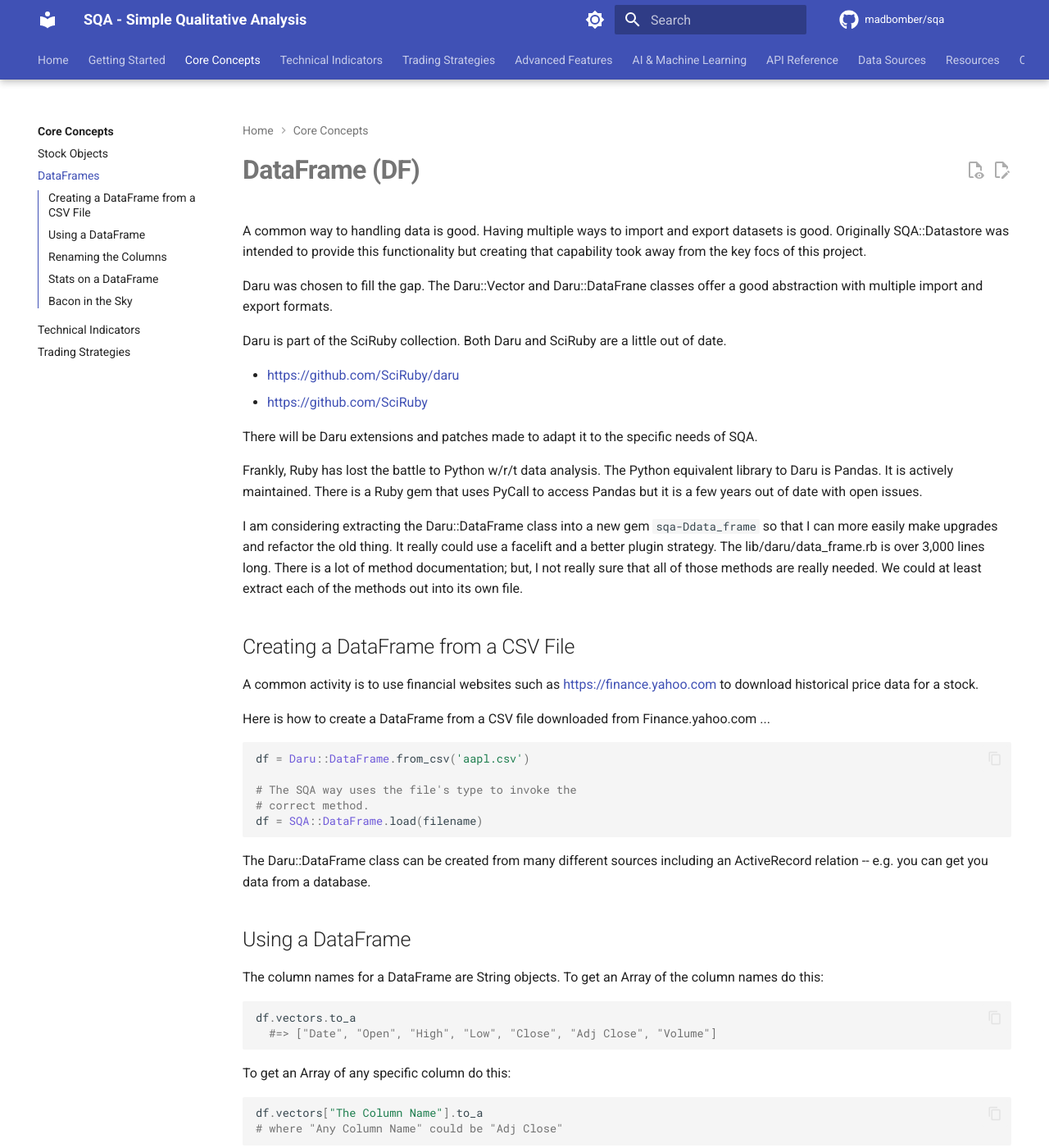
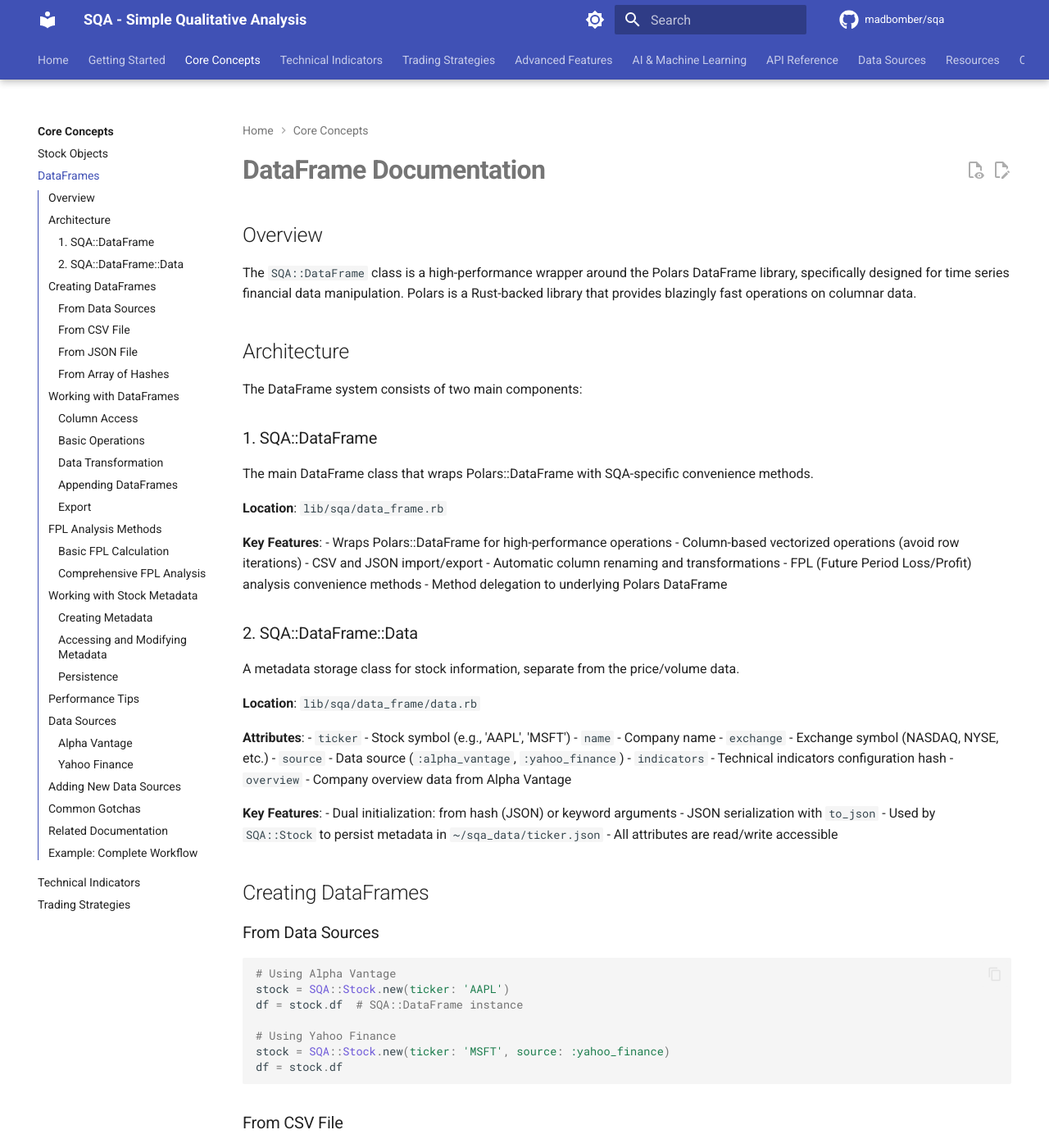
Before and after one commit to MadBomber/sqa, an MkDocs documentation site: the page built from docs/data_frame.md, in a window 1280 px wide and 1400 px high. Shown: the whole window at 82% size. Built offline with MkDocs 1.6.1 and Material for MkDocs 9.7.7, drawn with Linux system fonts in a browser that asks for light colours; comment, search, counter and statistics services are not loaded; the version menu is left out; some of the changed text lies outside the part shown.

Commit message:
docs: update documentation for DataFrame::Data class
Updated documentation to reflect the new SQA::DataFrame::Data class:

1. CHANGELOG.md:
   - Added entry for DataFrame::Data fix in [Unreleased] section
   - Documents the missing class and its purpose

2. CLAUDE.md:
   - Added DataFrame::Data to Core Module Structure
   - New section "Working with Stock Metadata (DataFrame::Data)"
   - Added data.rb to File Structure listing
   - Documented dual initialization patterns and usage

3. docs/data_frame.md:
   - Complete rewrite of DataFrame documentation
   - Removed outdated Daru references
   - Added comprehensive DataFrame::Data documentation
   - Documented dual-component architecture
   - Added examples for metadata creation, persistence
   - Performance tips and common gotchas
   - Complete workflow example

The documentation now accurately reflects:
- How Stock uses Data class for metadata persistence
- Dual initialization pattern (hash vs keyword args)
- JSON serialization for ~/sqa_data/ticker.json files
- Clear separation: DataFrame for price/volume, Data for metadata

````diff
--- a/docs/data_frame.md
+++ b/docs/data_frame.md
@@ -1,163 +1,384 @@
-# DataFrame (DF)
+# DataFrame Documentation
 
-A common way to handling data is good.  Having multiple ways to import and export datasets is good.  Originally SQA::Datastore was intended to provide this functionality but creating that capability took away from the key focs of this project.
+## Overview
 
-Daru was chosen to fill the gap.  The Daru::Vector and Daru::DataFrane classes offer a good abstraction with multiple import and export formats.
+The `SQA::DataFrame` class is a high-performance wrapper around the Polars DataFrame library, specifically designed for time series financial data manipulation. Polars is a Rust-backed library that provides blazingly fast operations on columnar data.
 
-Daru is part of the SciRuby collection.  Both Daru and SciRuby are a little out of date.
+## Architecture
 
-* https://github.com/SciRuby/daru
-* https://github.com/SciRuby
+The DataFrame system consists of two main components:
 
-There will be Daru extensions and patches made to adapt it to the specific needs of SQA.
+### 1. SQA::DataFrame
 
-Frankly, Ruby has lost the battle to Python w/r/t data analysis.  The Python equivalent library to Daru is Pandas.  It is actively maintained.  There is a Ruby gem that uses PyCall to access Pandas but it is a few years out of date with open issues.
+The main DataFrame class that wraps Polars::DataFrame with SQA-specific convenience methods.
 
-I am considering extracting the Daru::DataFrame class into a new gem `sqa-Ddata_frame` so that I can more easily make upgrades and refactor the old thing.  It really could use a facelift and a better plugin strategy.  The lib/daru/data_frame.rb is over 3,000 lines long.  There is a lot of method documentation; but, I not really sure that all of those methods are really needed.  We could at least extract each of the methods out into its own file.
+**Location**: `lib/sqa/data_frame.rb`
 
-## Creating a DataFrame from a CSV File
+**Key Features**:
+- Wraps Polars::DataFrame for high-performance operations
+- Column-based vectorized operations (avoid row iterations)
+- CSV and JSON import/export
+- Automatic column renaming and transformations
+- FPL (Future Period Loss/Profit) analysis convenience methods
+- Method delegation to underlying Polars DataFrame
 
-A common activity is to use financial websites such as https://finance.yahoo.com to download historical price data for a stock.
+### 2. SQA::DataFrame::Data
 
-Here is how to create a DataFrame from a CSV file downloaded from Finance.yahoo.com ...
+A metadata storage class for stock information, separate from the price/volume data.
+
+**Location**: `lib/sqa/data_frame/data.rb`
+
+**Attributes**:
+- `ticker` - Stock symbol (e.g., 'AAPL', 'MSFT')
+- `name` - Company name
+- `exchange` - Exchange symbol (NASDAQ, NYSE, etc.)
+- `source` - Data source (`:alpha_vantage`, `:yahoo_finance`)
+- `indicators` - Technical indicators configuration hash
+- `overview` - Company overview data from Alpha Vantage
+
+**Key Features**:
+- Dual initialization: from hash (JSON) or keyword arguments
+- JSON serialization with `to_json`
+- Used by `SQA::Stock` to persist metadata in `~/sqa_data/ticker.json`
+- All attributes are read/write accessible
+
+## Creating DataFrames
+
+### From Data Sources
 
 ```ruby
-df = Daru::DataFrame.from_csv('aapl.csv')
+# Using Alpha Vantage
+stock = SQA::Stock.new(ticker: 'AAPL')
+df = stock.df  # SQA::DataFrame instance
 
-# The SQA way uses the file's type to invoke the
-# correct method.
-df = SQA::DataFrame.load(filename)
+# Using Yahoo Finance
+stock = SQA::Stock.new(ticker: 'MSFT', source: :yahoo_finance)
+df = stock.df
 ```
 
-The Daru::DataFrame class can be created from many different sources including an ActiveRecord relation -- e.g. you can get you data from a database.
-
-## Using a DataFrame
-
-The column names for a DataFrame are String objects.  To get an Array of the column names do this:
+### From CSV File
 
 ```ruby
-df.vectors.to_a
-  #=> ["Date", "Open", "High", "Low", "Close", "Adj Close", "Volume"]
+# Load CSV file (Polars-compatible)
+df = SQA::DataFrame.from_csv_file('path/to/stock_data.csv')
+
+# The underlying Polars DataFrame is accessible via .data
+polars_df = df.data
 ```
 
-To get an Array of any specific column do this:
+### From JSON File
 
 ```ruby
-df.vectors["The Column Name"].to_a
-# where "Any Column Name" could be "Adj Close"
-
+# Load JSON array of hashes
+df = SQA::DataFrame.from_json_file('path/to/stock_data.json')
 ```
 
-You can of course use the `last()` method to constrain your Array to only those entries that make sense during your analysis.  Daru::DataFrame supposts both the `first` and `last` methods as well.  You can use them to avoid using any more memory in your Array than is needed.
+### From Array of Hashes
 
 ```ruby
-df.vectors["The Column Name"].last(14).to_a
-  # This limits the size of the Array to just the last 14 entries in the DataFrame
+data = [
+  { date: '2024-01-01', close: 150.0, volume: 1_000_000 },
+  { date: '2024-01-02', close: 152.0, volume: 1_200_000 }
+]
+
+df = SQA::DataFrame.from_aofh(data)
 ```
 
-## Renaming the Columns
+## Working with DataFrames
 
-You can rename the columns to be symbols.  Doing this allows you to use the column names as methods for accessing them in the DataFrame.
+### Column Access
 
 ```ruby
-old_names = df.vectors.to_a
-  #=> ["Date", "Open", "High", "Low", "Close", "Adj Close", "Volume"]
+# Get column names
+df.columns
+# => ["timestamp", "open", "high", "low", "close", "adj_close_price", "volume"]
 
-new_names = {} # Hash where key is old name, value is new name
-  #=> {}
+# Access a column (returns Polars::Series)
+close_prices = df["close"]
 
-df.vectors.each_entry {|old_name| new_names[old_name] = old_name.downcase.gsub(' ','_').to_sym}
-
-new_names
-  #=>
-{"Date"=>:date,
- "Open"=>:open,
- "High"=>:high,
- "Low"=>:low,
- "Close"=>:close,
- "Adj Close"=>:adj_close,
- "Volume"=>:volume}
-
-
-df.rename_vectors(new_names)
-  #=> #<Daru::Index(7): {date, open, high, low, close, adj_close, volume}>
-
-df.vectors
-  #=> #<Daru::Index(7): {date, open, high, low, close, adj_close, volume}>
-
-# Now you can use the symbolized column name as a method to select that column
-df.volume.last(14).volume
-  #=>
-#<Daru::Vector(14)>
-              volume
-     10741  45377800
-     10742  37283200
-     10743  47471900
-     10744  47460200
-     10745  48291400
-     10746  38824100
-     10747  35175100
-     10748  50389300
-     10749  61235200
-     10750 115799700
-     10751  97576100
-     10752  67823000
-     10753  60378500
-     10754  54628800
+# Convert to Ruby array
+prices_array = df["adj_close_price"].to_a
 ```
 
-
-
-
-
-## Stats on a DataFrame
-
-Daru provides some basic tools for the analysis of data stored in a DataFrame.  There are too many to cover at this time.  Here is a simple example:
+### Basic Operations
 
 ```ruby
-df.last(14)['Adj Close'].minmax
-  #=> [177.970001, 196.449997]
+# Get dimensions
+df.size      # Number of rows (also: df.nrows, df.length)
+df.ncols     # Number of columns
 
-# You cab cgabge the order of operations ...
-df['Adj Close'].last(14).minmax
-  #=> [177.970001, 196.449997]
+# Get first/last rows
+df.head(10)  # First 10 rows
+df.tail(10)  # Last 10 rows
 
-# Get a summary report ...
-puts df['Adj Close'].last(14).minmax
+# Column statistics (via Polars)
+df.data["close"].mean
+df.data["volume"].sum
+df.data["close"].min
+df.data["close"].max
 ```
-<pre>
-= Adj Close
-  n :14
-  non-missing:14
-  median: 192.66500100000002
-  mean: 188.7521
-  std.dev.: 7.4488
-  std.err.: 1.9908
-  skew: -0.4783
-  kurtosis: -1.7267
-</pre>
 
-## Bacon in the Sky
+### Data Transformation
 
 ```ruby
-puts df.ai("when is the best time to buy a stock?")
+# Rename columns
+mapping = { 'Close' => :close, 'Volume' => :volume }
+df.rename_columns!(mapping)
+
+# Apply transformers
+transformers = {
+  date: ->(val) { Date.parse(val) },
+  volume: ->(val) { val.to_i }
+}
+df.apply_transformers!(transformers)
 ```
-The best time to buy a stock is subjective and can vary depending on individual goals, investment strategies, and risk tolerance. However, there are a few general principles to consider:
 
-1. Valuation: Look for stocks trading at a reasonable or discounted price compared to their intrinsic value. Conduct fundamental analysis to assess a company's financial health, growth prospects, and competitive advantage.
-
-2. Market Timing: Trying to time the market perfectly can be challenging and is often unpredictable. Instead, focus on buying stocks for the long term, considering the company's potential to grow over time.
-
-3. Diversification: Avoid investing all your funds in a single stock or industry. Diversifying your portfolio across various sectors can help reduce risk and capture different opportunities.
-
-4. Patient approach: Practice patience and avoid making impulsive decisions. Regularly monitor the stock's performance, industry trends, and market conditions to make informed choices.
-
-5. Considerations: Take into account any upcoming events that may impact a stock's price, such as earnings announcements, mergers and acquisitions, regulatory changes, or macroeconomic factors.
-
-It's important to note that investing in stocks carries inherent risks, and seeking guidance from financial professionals or conducting thorough research is recommended.  Don't ever listen to what an AI has to say about the subject.  We are all biased, error prone, and predictability uninformed on the subject.
-
+### Appending DataFrames
 
 ```ruby
-puts df.ai("Yes; but, should I buy this stock now?")
+# Combine two DataFrames
+df1.append!(df2)  # Modifies df1 in place
+df1.concat!(df2)  # Alias for append!
 ```
-Consulting the magic eight ball cluster.... The future looks cloudy.  You should have bought it 14 days ago when I told you it was on its way up!  Do you ever listen to me?  No!  I slave over these numbers night and day.  I consult the best magic eight ball sources available.  What do I get for my efforts?  Nothing!
+
+### Export
+
+```ruby
+# To CSV
+df.to_csv('output.csv')
+df.write_csv('output.csv')  # Alias
+
+# To Hash
+hash = df.to_h
+# => { close: [150.0, 152.0, ...], volume: [1_000_000, 1_200_000, ...] }
+```
+
+## FPL Analysis Methods
+
+The DataFrame includes convenience methods for Future Period Loss/Profit analysis:
+
+### Basic FPL Calculation
+
+```ruby
+# Calculate min/max future deltas for each point
+fpl_data = df.fpl(column: "adj_close_price", fpop: 10)
+# => [[min_delta, max_delta], [min_delta, max_delta], ...]
+```
+
+### Comprehensive FPL Analysis
+
+```ruby
+# Get detailed analysis with risk metrics
+analysis = df.fpl_analysis(column: "adj_close_price", fpop: 10)
+# => [
+#   {
+#     min_delta: -2.5,
+#     max_delta: 5.3,
+#     magnitude: 3.9,
+#     risk: 7.8,
+#     direction: :UP
+#   },
+#   ...
+# ]
+```
+
+See [FPL Analysis Documentation](advanced/fpop.md) for more details.
+
+## Working with Stock Metadata
+
+### Creating Metadata
+
+```ruby
+# From keyword arguments
+data = SQA::DataFrame::Data.new(
+  ticker: 'AAPL',
+  source: :alpha_vantage,
+  indicators: { rsi: 14, sma: [20, 50] }
+)
+
+# From hash (JSON deserialization)
+json_data = JSON.parse(File.read('aapl.json'))
+data = SQA::DataFrame::Data.new(json_data)
+```
+
+### Accessing and Modifying Metadata
+
+```ruby
+# Read attributes
+data.ticker        # => 'AAPL'
+data.source        # => :alpha_vantage
+data.indicators    # => { rsi: 14, sma: [20, 50] }
+
+# Write attributes
+data.name = 'Apple Inc.'
+data.exchange = 'NASDAQ'
+data.overview = {
+  'company' => 'Apple Inc.',
+  'sector' => 'Technology',
+  'market_cap' => 2_800_000_000_000
+}
+```
+
+### Persistence
+
+```ruby
+# Serialize to JSON
+json_string = data.to_json
+
+# Save to file (typically done by SQA::Stock)
+File.write('aapl.json', data.to_json)
+
+# Load from file
+json_data = JSON.parse(File.read('aapl.json'))
+data = SQA::DataFrame::Data.new(json_data)
+```
+
+## Performance Tips
+
+1. **Use Column Operations**: Always prefer Polars column operations over Ruby loops
+   ```ruby
+   # GOOD: Vectorized operation
+   df.data["close"].mean
+
+   # BAD: Ruby loop
+   df["close"].to_a.sum / df.size.to_f
+   ```
+
+2. **Access Underlying Polars**: Use `df.data` for direct Polars operations
+   ```ruby
+   # Direct Polars access
+   filtered = df.data.filter(df.data["volume"] > 1_000_000)
+   ```
+
+3. **Avoid Unnecessary Array Conversions**: Only convert to arrays when needed
+   ```ruby
+   # Only convert when passing to external functions
+   prices = df["adj_close_price"].to_a
+   rsi = SQAI.rsi(prices, period: 14)
+   ```
+
+4. **Batch Operations**: Combine operations when possible
+   ```ruby
+   # Instead of multiple separate operations
+   df.apply_transformers!(transformers)
+   df.rename_columns!(mapping)
+   ```
+
+## Data Sources
+
+### Alpha Vantage
+
+**Location**: `lib/sqa/data_frame/alpha_vantage.rb`
+
+```ruby
+SQA::DataFrame::AlphaVantage.recent('AAPL', full: true)
+```
+
+**Requirements**:
+- Environment variable: `AV_API_KEY` or `ALPHAVANTAGE_API_KEY`
+- Rate limiting: 5 calls/minute (free tier)
+
+### Yahoo Finance
+
+**Location**: `lib/sqa/data_frame/yahoo_finance.rb`
+
+```ruby
+SQA::DataFrame::YahooFinance.recent('AAPL', full: true)
+```
+
+**Features**:
+- No API key required
+- Web scraping based (less reliable)
+- Good for testing and fallback
+
+## Adding New Data Sources
+
+To add a new data source adapter:
+
+1. Create `lib/sqa/data_frame/my_source.rb`
+2. Define class `SQA::DataFrame::MySource`
+3. Implement `self.recent(ticker, **options)` method
+4. Return data in Polars-compatible format
+5. Add column mapping if needed
+
+**Example**:
+
+```ruby
+class SQA::DataFrame::MySource
+  TRANSFORMERS = {
+    timestamp: ->(val) { Date.parse(val) },
+    volume: ->(val) { val.to_i }
+  }
+
+  def self.recent(ticker, **options)
+    # Fetch data from your source
+    raw_data = fetch_from_api(ticker)
+
+    # Convert to Polars-compatible format
+    SQA::DataFrame.new(raw_data, transformers: TRANSFORMERS)
+  end
+end
+```
+
+## Common Gotchas
+
+1. **DataFrame vs Polars**:
+   - `df` is `SQA::DataFrame`
+   - `df.data` is `Polars::DataFrame`
+
+2. **Column Names**:
+   - Column names are strings, not symbols
+   - Use `df["close"]` not `df[:close]`
+
+3. **Method Delegation**:
+   - Unknown methods are delegated to Polars::DataFrame
+   - Check Polars docs for advanced operations
+
+4. **Indicators Need Arrays**:
+   - Extract data with `.to_a` before passing to SQAI/TAI functions
+   - Example: `prices = df["close"].to_a`
+
+## Related Documentation
+
+- [FPL Analysis](advanced/fpop.md) - Future Period Loss/Profit utilities
+- [Stock Class](api/stock.md) - Using DataFrames with Stock objects
+- [Indicators](indicators/index.md) - Technical indicator integration
+- [Polars Documentation](https://pola-rs.github.io/polars-book/) - Underlying library
+
+## Example: Complete Workflow
+
+```ruby
+require 'sqa'
+
+SQA.init
+
+# Load stock data
+stock = SQA::Stock.new(ticker: 'AAPL')
+
+# Access DataFrame
+df = stock.df
+
+# Get price array for indicators
+prices = df["adj_close_price"].to_a
+
+# Calculate technical indicators
+sma_20 = SQAI.sma(prices, period: 20)
+rsi_14 = SQAI.rsi(prices, period: 14)
+
+# FPL analysis
+fpl_analysis = df.fpl_analysis(fpop: 10)
+high_quality = SQA::FPOP.filter_by_quality(
+  fpl_analysis,
+  min_magnitude: 5.0,
+  max_risk: 25.0
+)
+
+# Access stock metadata
+puts "Ticker: #{stock.ticker}"
+puts "Exchange: #{stock.exchange}"
+puts "Source: #{stock.source}"
+
+# Export data
+df.to_csv("aapl_prices.csv")
+File.write("aapl_metadata.json", stock.data.to_json)
+```
````
Also changed, not shown: CHANGELOG.md (+7 -0 lines), CLAUDE.md (+12 -0 lines).
